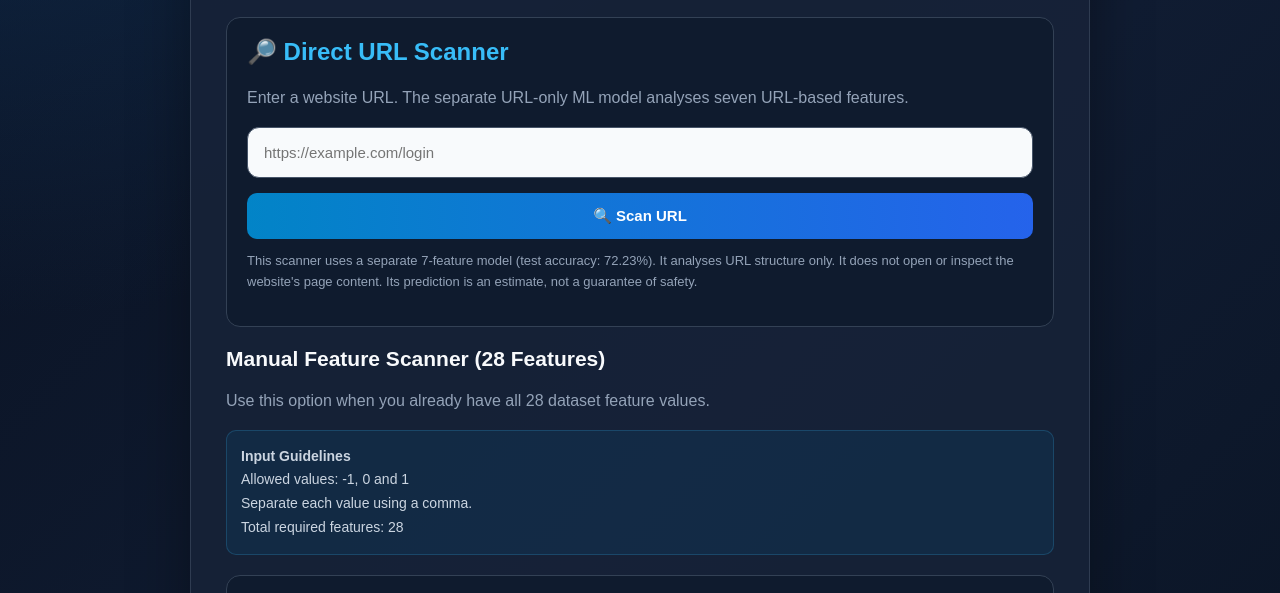
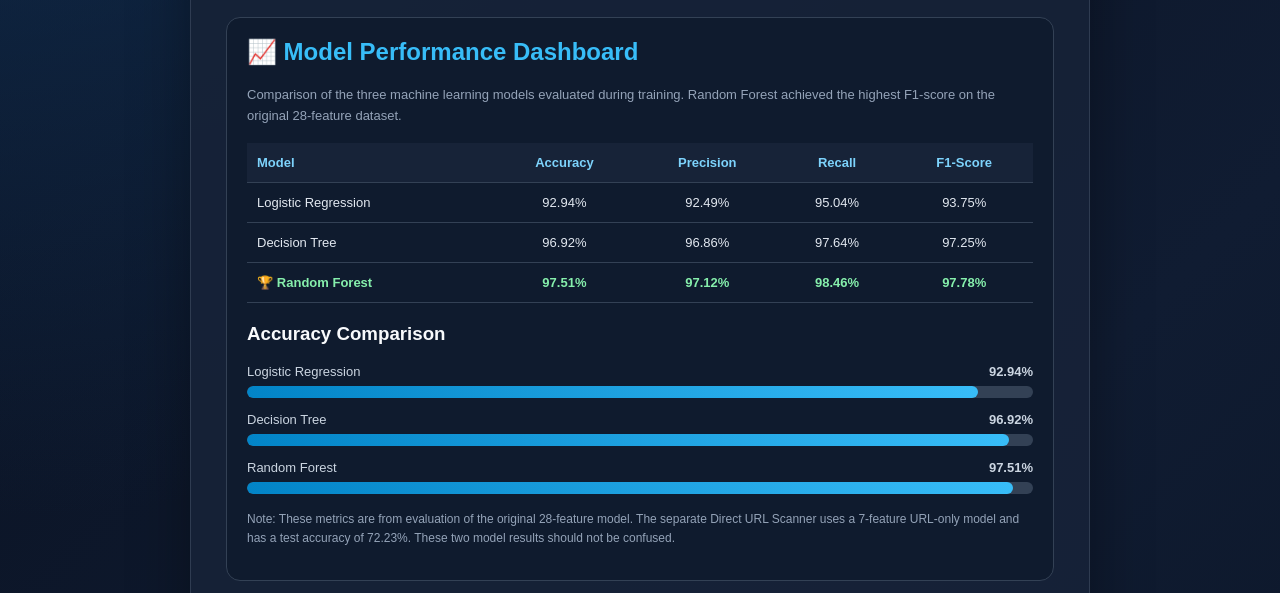
Before and after one commit to b1bhavay/Phishing-Website-Detection, a plain HTML site: page static/index.html in a window 1280 px wide. Shown: the part 580-1173 px from the top of the page. Drawn offline with Linux system fonts and the light colour scheme.

Commit message:
Update index.html

```diff
--- a/static/index.html
+++ b/static/index.html
@@ -298,6 +298,66 @@ button:disabled { opacity: .6; cursor: not-allowed; }
     font-size: 12px;
 }
 
+
+/* MODEL PERFORMANCE DASHBOARD */
+.model-performance {
+    margin: 20px 0;
+    padding: 20px;
+    background: #0f1b2e;
+    border: 1px solid #334155;
+    border-radius: 14px;
+}
+.model-performance h2 { color: #38bdf8; margin-top: 0; }
+.model-performance .model-intro {
+    color: #94a3b8;
+    font-size: 13px;
+    line-height: 1.6;
+}
+.performance-table-wrap { overflow-x: auto; margin-top: 16px; }
+.performance-table {
+    width: 100%;
+    border-collapse: collapse;
+    min-width: 560px;
+    color: #e2e8f0;
+    font-size: 13px;
+}
+.performance-table th, .performance-table td {
+    padding: 12px 10px;
+    border-bottom: 1px solid #334155;
+    text-align: center;
+}
+.performance-table th { color: #7dd3fc; background: #172338; }
+.performance-table td:first-child, .performance-table th:first-child { text-align: left; }
+.performance-table tr.best-model td { color: #86efac; font-weight: bold; }
+.accuracy-chart { margin-top: 20px; }
+.accuracy-row { margin: 14px 0; }
+.accuracy-label {
+    display: flex;
+    justify-content: space-between;
+    gap: 12px;
+    color: #cbd5e1;
+    font-size: 13px;
+    margin-bottom: 7px;
+}
+.accuracy-track {
+    height: 12px;
+    width: 100%;
+    background: #334155;
+    border-radius: 20px;
+    overflow: hidden;
+}
+.accuracy-fill {
+    height: 100%;
+    border-radius: 20px;
+    background: linear-gradient(90deg, #0284c7, #38bdf8);
+}
+.performance-note {
+    margin-top: 16px;
+    color: #94a3b8;
+    font-size: 12px;
+    line-height: 1.6;
+}
+
 @media(max-width:600px) {
     body { padding: 12px; }
     .container { padding: 22px 16px; }
@@ -340,6 +400,74 @@ button:disabled { opacity: .6; cursor: not-allowed; }
                 <div class="dashboard-number danger" id="highRiskCount">0</div>
             </div>
         </div>
+    </div>
+
+
+    <div class="model-performance">
+        <h2>📈 Model Performance Dashboard</h2>
+        <p class="model-intro">
+            Comparison of the three machine learning models evaluated during training.
+            Random Forest achieved the highest F1-score on the original 28-feature dataset.
+        </p>
+
+        <div class="performance-table-wrap">
+            <table class="performance-table">
+                <thead>
+                    <tr>
+                        <th>Model</th>
+                        <th>Accuracy</th>
+                        <th>Precision</th>
+                        <th>Recall</th>
+                        <th>F1-Score</th>
+                    </tr>
+                </thead>
+                <tbody>
+                    <tr>
+                        <td>Logistic Regression</td>
+                        <td>92.94%</td>
+                        <td>92.49%</td>
+                        <td>95.04%</td>
+                        <td>93.75%</td>
+                    </tr>
+                    <tr>
+                        <td>Decision Tree</td>
+                        <td>96.92%</td>
+                        <td>96.86%</td>
+                        <td>97.64%</td>
+                        <td>97.25%</td>
+                    </tr>
+                    <tr class="best-model">
+                        <td>🏆 Random Forest</td>
+                        <td>97.51%</td>
+                        <td>97.12%</td>
+                        <td>98.46%</td>
+                        <td>97.78%</td>
+                    </tr>
+                </tbody>
+            </table>
+        </div>
+
+        <div class="accuracy-chart">
+            <h3>Accuracy Comparison</h3>
+            <div class="accuracy-row">
+                <div class="accuracy-label"><span>Logistic Regression</span><strong>92.94%</strong></div>
+                <div class="accuracy-track"><div class="accuracy-fill" style="width:92.94%"></div></div>
+            </div>
+            <div class="accuracy-row">
+                <div class="accuracy-label"><span>Decision Tree</span><strong>96.92%</strong></div>
+                <div class="accuracy-track"><div class="accuracy-fill" style="width:96.92%"></div></div>
+            </div>
+            <div class="accuracy-row">
+                <div class="accuracy-label"><span>Random Forest</span><strong>97.51%</strong></div>
+                <div class="accuracy-track"><div class="accuracy-fill" style="width:97.51%"></div></div>
+            </div>
+        </div>
+
+        <p class="performance-note">
+            Note: These metrics are from evaluation of the original 28-feature model.
+            The separate Direct URL Scanner uses a 7-feature URL-only model and has a
+            test accuracy of 72.23%. These two model results should not be confused.
+        </p>
     </div>
 
     <div class="url-scanner">
```
